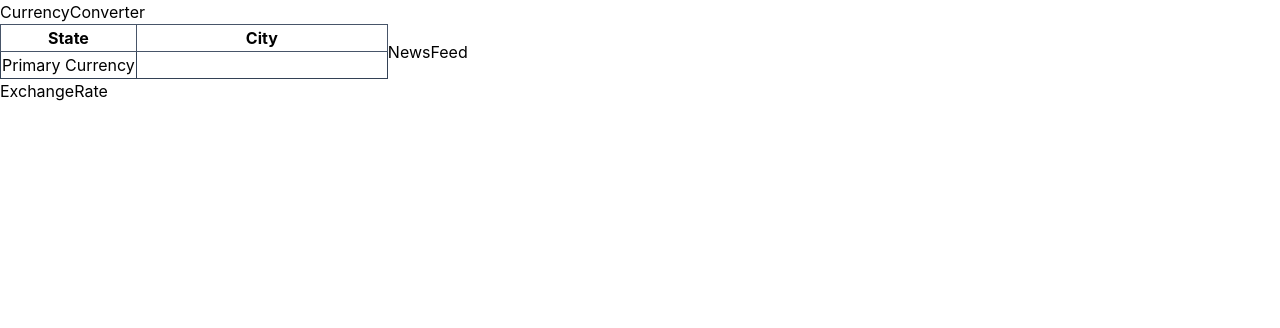
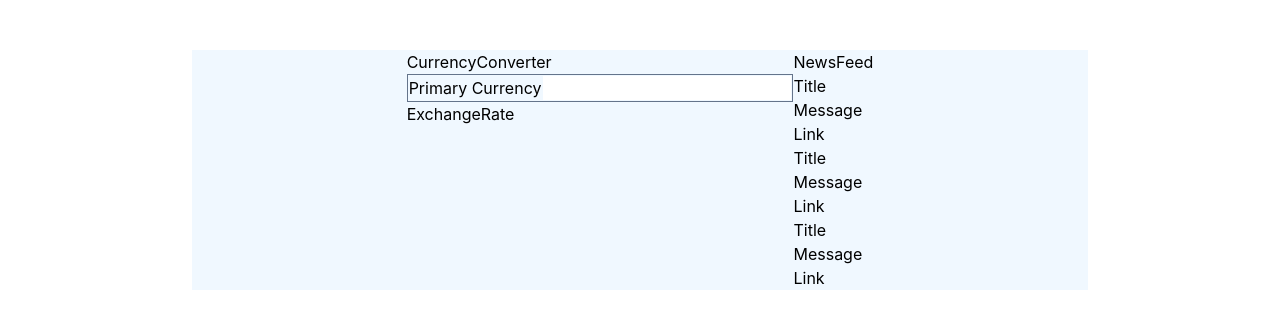
Before and after one commit to Kelvis-fernando/Crypto-currency, a React (Create React App) app: page / in a window 1280 px wide. Shown: the top 328 px of the page. Built offline with nearby package versions, Linux system fonts and the light colour scheme.

Commit message:
Created a scafle for the news

```diff
--- a/src/components/CurrencyConverter.jsx
+++ b/src/components/CurrencyConverter.jsx
@@ -5,16 +5,10 @@ const CurrencyConverter = () => {
     <div className="currency-converter">
       <h2>CurrencyConverter</h2>
       <table className="border-collapse border border-slate-500 ...">
-        <thead>
-          <tr>
-            <th className="border border-slate-600 ...">State</th>
-            <th className="border border-slate-600 ...">City</th>
-          </tr>
-        </thead>
         <tbody>
           <tr>
-            <td className="border border-slate-700 ...">Primary Currency</td>
-            <td className="border border-slate-700 ...">
+            <td>Primary Currency</td>
+            <td>
                 <input
                     type="number"
                     name="currency-amount-1"
--- a/src/components/NewsFeed.jsx
+++ b/src/components/NewsFeed.jsx
@@ -1,7 +1,22 @@
 const NewsFeed = () => {
   return (
     <div className="news-feed">
-      <p>NewsFeed</p>
+      <h2>NewsFeed</h2>
+      <div>
+        <h3>Title</h3>
+        <p>Message</p>
+        <a href="www.google.com">Link</a>
+      </div>
+      <div>
+        <h3>Title</h3>
+        <p>Message</p>
+        <a href="www.google.com">Link</a>
+      </div>
+      <div>
+        <h3>Title</h3>
+        <p>Message</p>
+        <a href="www.google.com">Link</a>
+      </div>
     </div>
   );
 };
--- a/src/index.css
+++ b/src/index.css
@@ -14,6 +14,9 @@ code {
 
 .app {
   display: flex;
-  /* flex-direction: column; */
-  align-items: center;
+  justify-content: center;
+  margin: 50px auto;
+
+  background-color: aliceblue;
+  width: 70%;
 }
```
